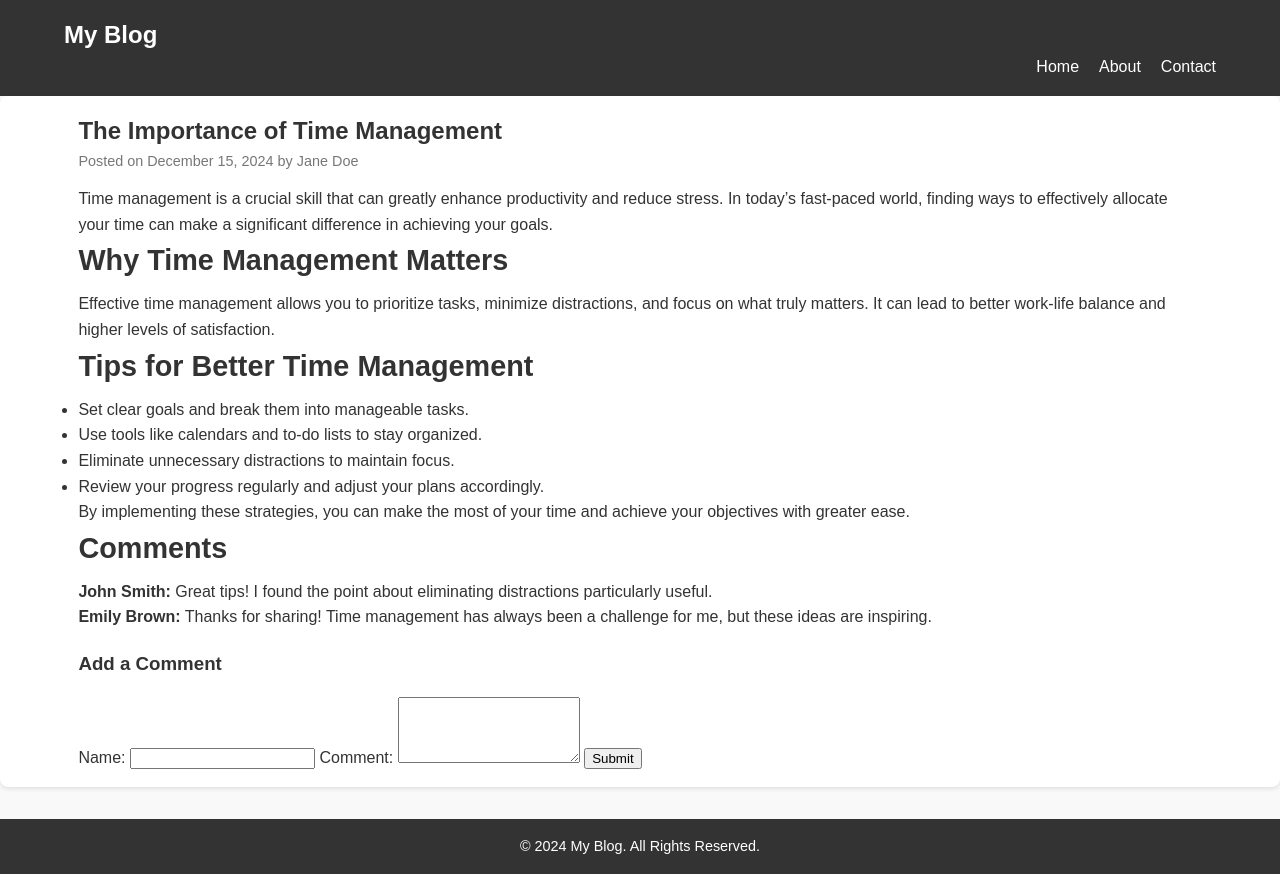
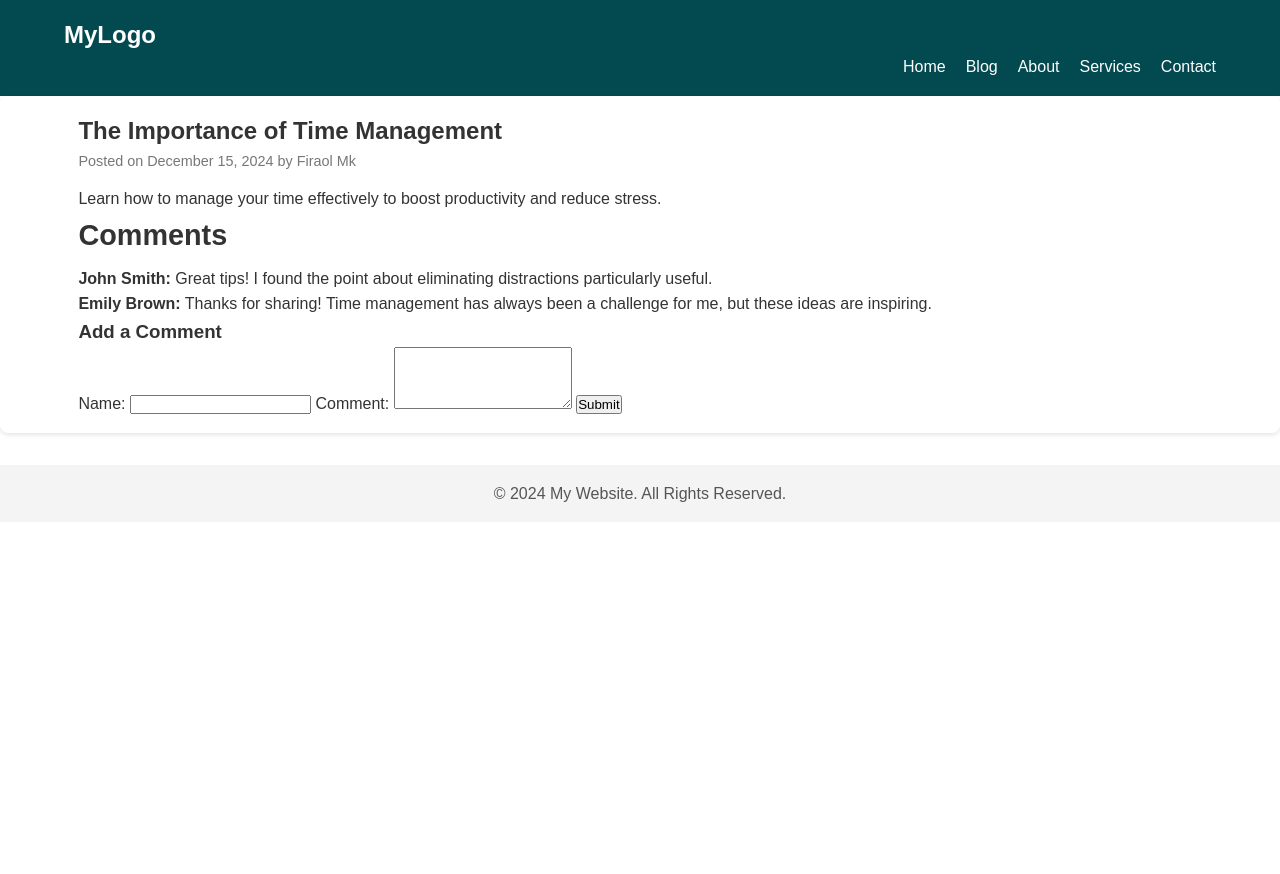
Before and after one commit to firacil/master-django-series, a Django app: page /blog/1/ in a window 1280 px wide. After the commit the page ends 502 px from the top, so only its background shows below. Run offline with Django 4.2, Linux system fonts and the light colour scheme.

Commit message:
templates and views

```diff
--- a/learndjango/blog/templates/blog/index.html
+++ b/learndjango/blog/templates/blog/index.html
@@ -12,7 +12,7 @@
       <section class="blog-posts">
         <article class="blog-post">
         {% for post in list_of_post %}
-          <h2><a href="blog1.html">{{post.title|upper}}</a></h2>
+          <h2><a href="{{post.id}}">{{post.title|upper}}</a></h2>
           <p class="post-meta">Posted on {{post.date}} by {{post.author|upper}}</p>
         <p class="excerpt">
             {% if post.content|length > 50 %}
--- a/learndjango/blog/templates/blog/post.html
+++ b/learndjango/blog/templates/blog/post.html
@@ -1,49 +1,17 @@
-{% load static %}
-<!DOCTYPE html>
-<html lang="en">
-<head>
-  <meta charset="UTF-8">
-  <meta name="viewport" content="width=device-width, initial-scale=1.0">
-  <title>Blog Post Title</title>
-  <link rel="stylesheet" href="{% static 'blog/css/styles.css' %}">
-</head>
-<body>
-  <!-- Header -->
-  <header class="navbar">
-    <div class="container">
-      <div class="logo">My Blog</div>
-      <nav>
-        <ul class="nav-links">
-          <li><a href="index.html">Home</a></li>
-          <li><a href="about.html">About</a></li>
-          <li><a href="contact.html">Contact</a></li>
-        </ul>
-      </nav>
-    </div>
-  </header>
+{% extends 'pages/base.html' %}
 
+{% block title %} {{title}} {% endblock title %}
+
+{% block main %}
   <!-- Main Content -->
   <main class="blog-post">
     <div class="container">
       <article>
-        <h1>The Importance of Time Management</h1>
-        <p class="post-meta">Posted on December 15, 2024 by Jane Doe</p>
+        <h1>{{title}}</h1>
+        <p class="post-meta">Posted on {{date}} by {{author}}</p>
 
         <div class="post-content">
-          <p>Time management is a crucial skill that can greatly enhance productivity and reduce stress. In today’s fast-paced world, finding ways to effectively allocate your time can make a significant difference in achieving your goals.</p>
-
-          <h2>Why Time Management Matters</h2>
-          <p>Effective time management allows you to prioritize tasks, minimize distractions, and focus on what truly matters. It can lead to better work-life balance and higher levels of satisfaction.</p>
-
-          <h2>Tips for Better Time Management</h2>
-          <ul>
-            <li>Set clear goals and break them into manageable tasks.</li>
-            <li>Use tools like calendars and to-do lists to stay organized.</li>
-            <li>Eliminate unnecessary distractions to maintain focus.</li>
-            <li>Review your progress regularly and adjust your plans accordingly.</li>
-          </ul>
-
-          <p>By implementing these strategies, you can make the most of your time and achieve your objectives with greater ease.</p>
+          <p>{{content}}</p>
         </div>
       </article>
 
@@ -71,12 +39,4 @@
       </section>
     </div>
   </main>
-
-  <!-- Footer -->
-  <footer class="footer">
-    <div class="container">
-      <p>&copy; 2024 My Blog. All Rights Reserved.</p>
-    </div>
-  </footer>
-</body>
-</html>
+{% endblock main %}
--- a/learndjango/blog/views.py
+++ b/learndjango/blog/views.py
@@ -1,5 +1,5 @@
 from django.shortcuts import render
-from django.http import HttpResponse
+from django.http import HttpResponse, Http404
 
 # Create your views here.
 
@@ -21,4 +21,22 @@
 
 # Blog_post
 def blog_post(request, article_id):
-    return render(request, 'blog/post.html')
+
+    blog_post = [
+        {'id': 1, 'title': 'The Importance of Time Management', 'author': 'Firaol Mk', 'content': 'Learn how to manage your time effectively to boost productivity and reduce stress.', 'date': 'December 15, 2024' },
+        {'id': 2, 'title': '5 Tips for Staying Motivated', 'author': 'Ebisa N', 'content': 'Discover actionable tips to keep yourself motivated, even on challenging days.', 'date': 'April 01, 2024' },
+        {'id': 3, 'title': 'The Benefits of Journaling', 'author': 'Yisak O', 'content': 'Explore how maintaining a journal can enhance your personal growth and mindfulness.', 'date': 'January 01, 2025' },
+        {'id': 4, 'title': 'My Learning Journey at ALX', 'author': 'Firaol Mk', 'content': 'talk about how i tackle projects when i am in ALX software engineering program.', 'date': 'November 14, 2024' }
+    ]
+
+    selected_post = None
+
+    for post in blog_post:
+        if article_id == post['id']:
+            selected_post = post
+            break
+
+    if selected_post == None:
+        raise Http404("Blog Not Found")
+
+    return render(request, 'blog/post.html', selected_post)
```
